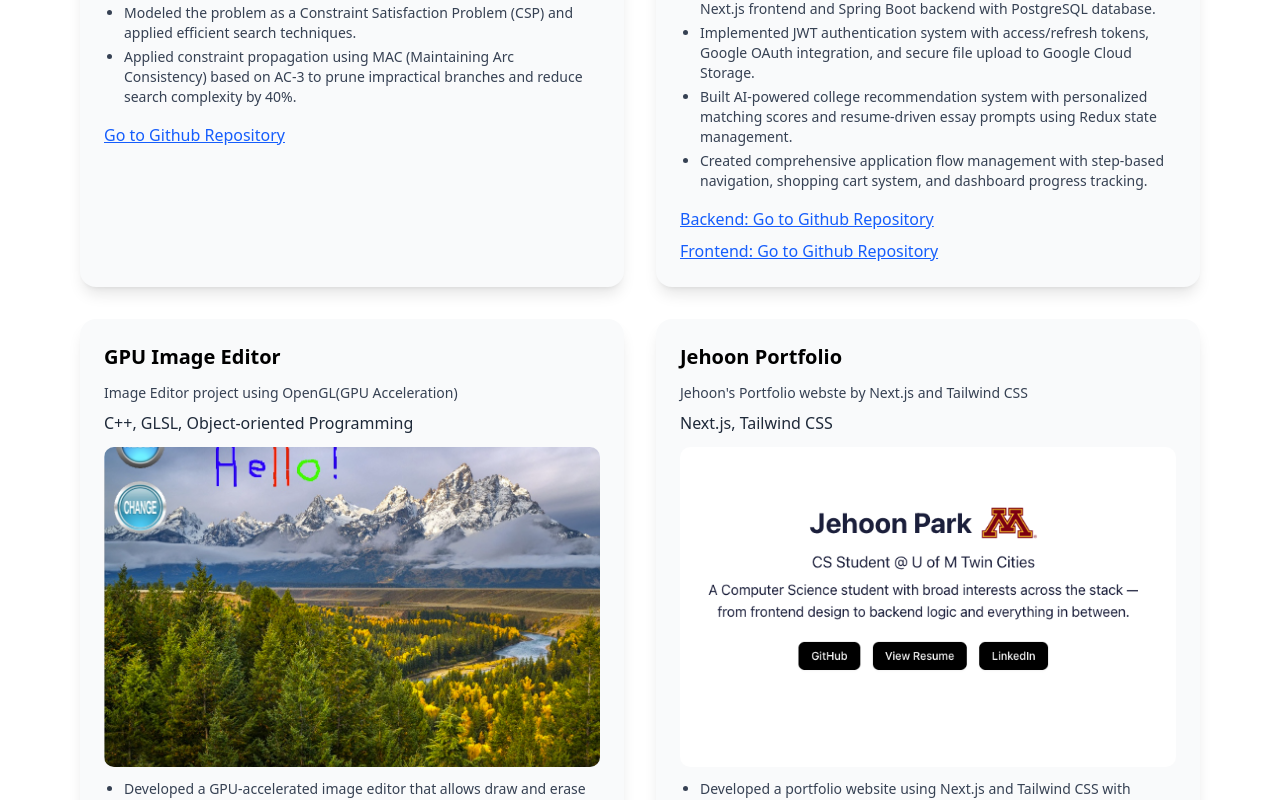
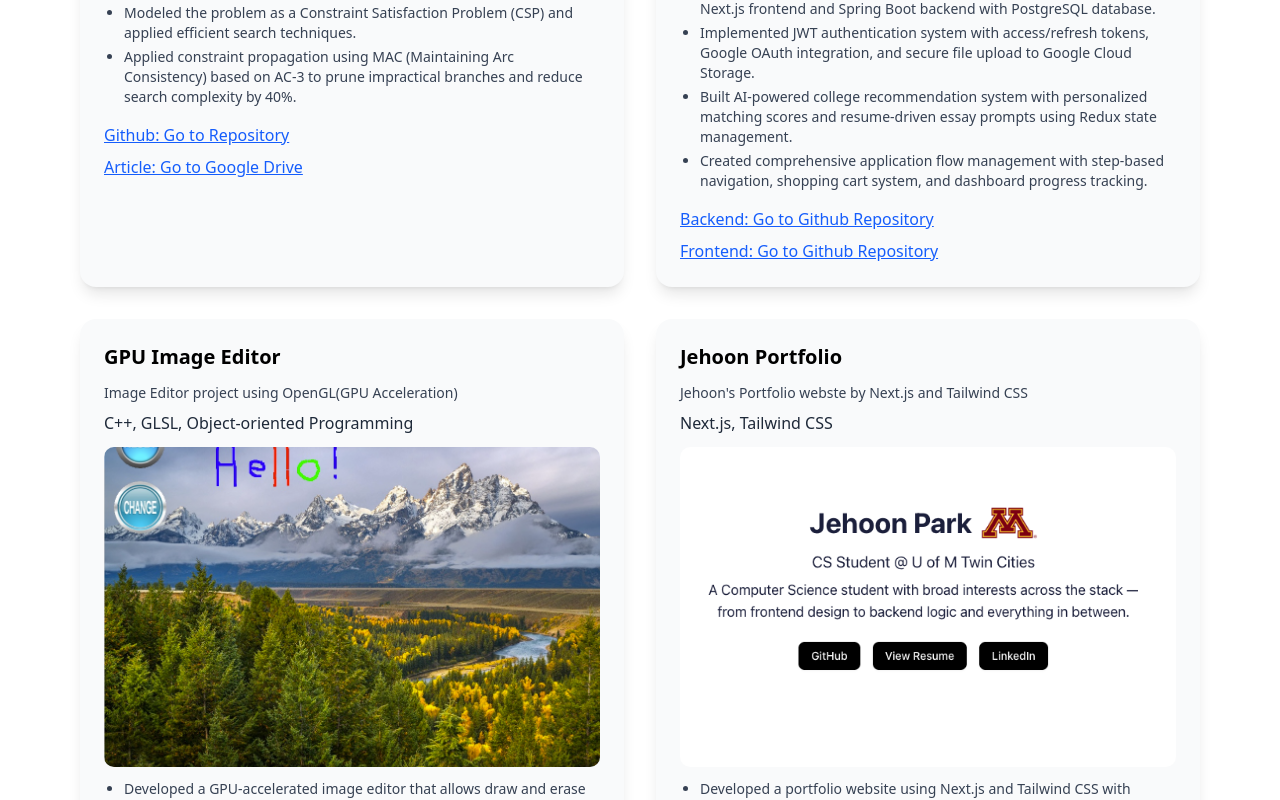
Before and after one commit to EuljeHoon/jehoon_website, a Next.js app: page / in a window 1280 px wide. Shown: the part 3307-4107 px from the top of the page. Built offline with nearby package versions, Linux system fonts and the light colour scheme.

Commit message:
Added article in CSP project

```diff
--- a/src/components/projects/ProjectItems.tsx
+++ b/src/components/projects/ProjectItems.tsx
@@ -10,6 +10,7 @@ interface ProjectItemProps {
     link?: string;
     backendLink?: string;
     frontendLink?: string;
+    articleLink?: string;
     projectImage: string;
   };
 }
@@ -44,7 +45,19 @@ const ProjectItems: React.FC<ProjectItemProps> = ({ project }) => {
               rel="noopener noreferrer"
               className="text-blue-600 hover:text-blue-800 underline hover:no-underline transition-colors duration-200 font-medium"
             >
-              Go to Github Repository
+              Github: Go to Repository
+            </a>
+          </div>
+        )}
+        {project.articleLink && (
+          <div>
+            <a
+              href={project.articleLink}
+              target="_blank"
+              rel="noopener noreferrer"
+              className="text-blue-600 hover:text-blue-800 underline hover:no-underline transition-colors duration-200 font-medium"
+            >
+              Article: Go to Google Drive
             </a>
           </div>
         )}
--- a/src/data/projects.ts
+++ b/src/data/projects.ts
@@ -7,6 +7,7 @@ export interface Project {
   link?: string;
   backendLink?: string;
   frontendLink?: string;
+  articleLink?: string;
   projectImage: string;
 }
 
@@ -22,6 +23,7 @@ export const projects: Project[] = [
         "Applied constraint propagation using MAC (Maintaining Arc Consistency) based on AC-3 to prune impractical branches and reduce search complexity by 40%."
     ],
     link: "https://github.com/EuljeHoon/course-scheduler-csp",
+    articleLink: "https://drive.google.com/file/d/17ePx45tCTg0H-fiQfF81JtXiX-ZCzgmu/view?usp=sharing",
     projectImage: "/logo/umn_logo.png"
     },
     {
```
